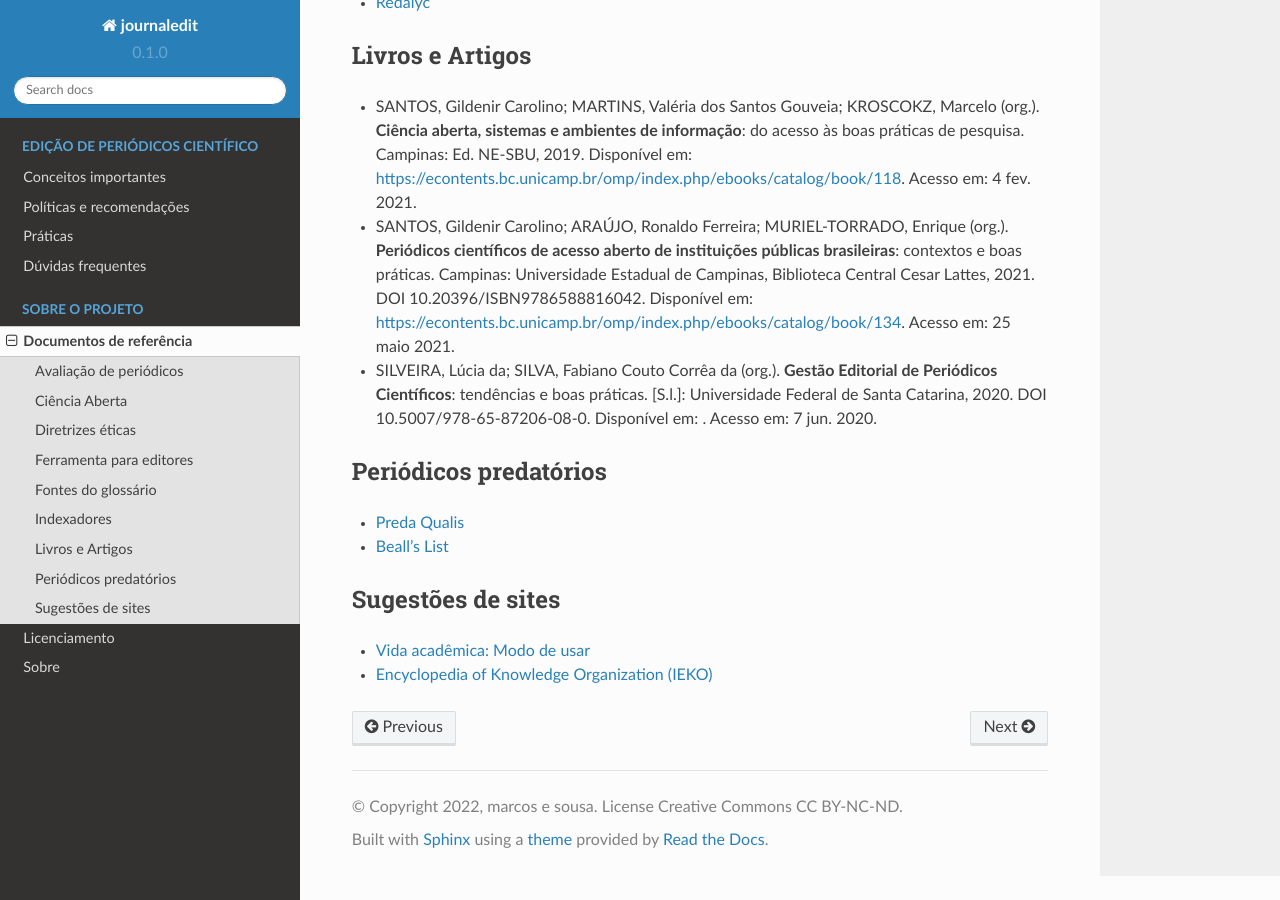
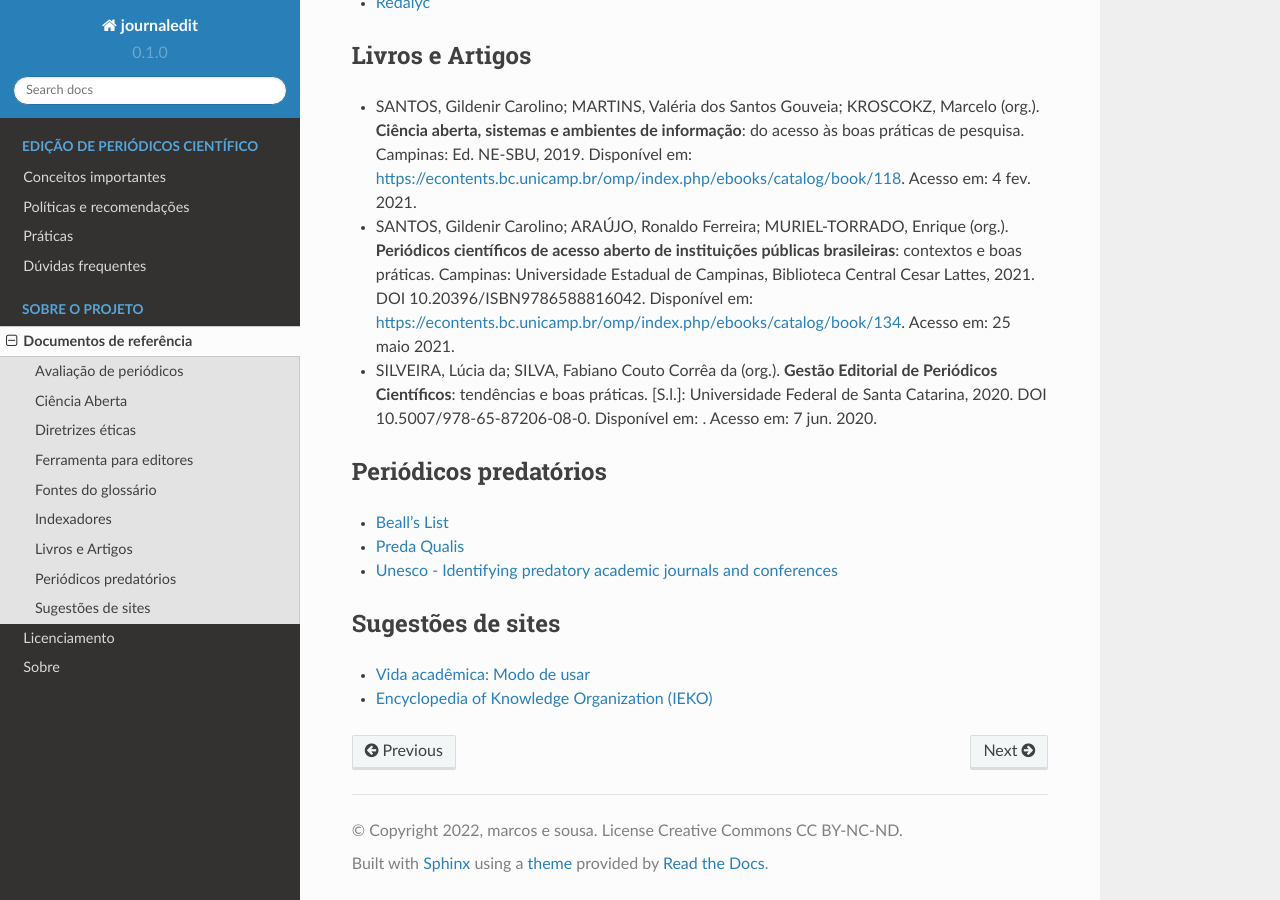
Before and after one commit to marcosesousa/journaledit, a Sphinx documentation site: the page built from docs/source/docs.rst, in a window 1280 px wide and 900 px high, scrolled down 1589 px. Built offline with Sphinx 7.4.7 and the Read the Docs theme 2.0.0, drawn with Linux system fonts in a browser that asks for light colours.

Commit message:
Update docs.rst

```diff
--- a/docs/source/docs.rst
+++ b/docs/source/docs.rst
@@ -54,8 +54,9 @@ Livros e Artigos
 
 Periódicos predatórios
 ----------------------
+* `Beall’s List <https://beallslist.net/>`_
 * `Preda Qualis <https://predaqualis.netlify.com/>`_
-* `Beall’s List <https://beallslist.net/>`_
+* `Unesco - Identifying predatory academic journals and conferences <https://unesdoc.unesco.org/ark:/48223/pf0000383324>`_
 
 Sugestões de sites
 ------------------
```
